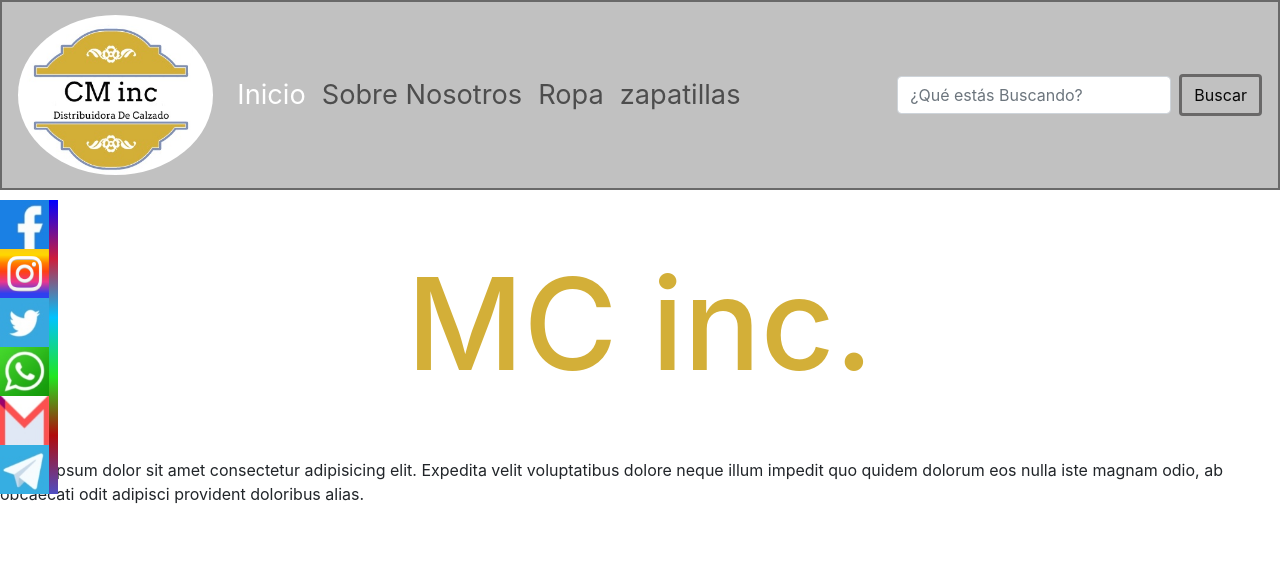
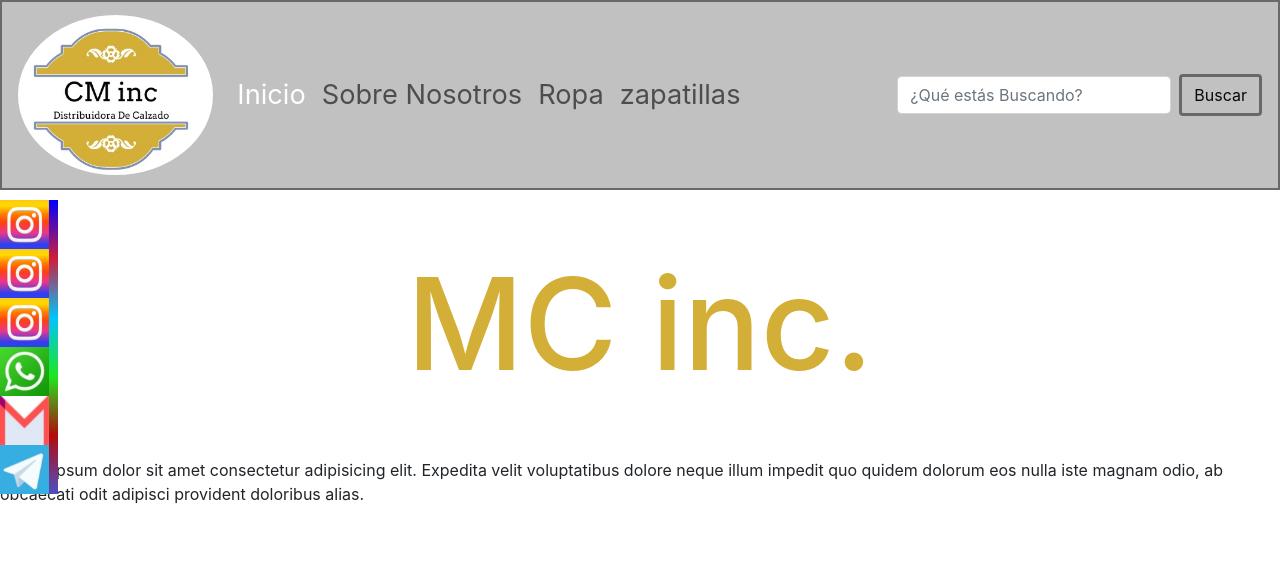
Before and after one commit to NahuelRisso/MC.inc, a website: page index.html in a window 1280 px wide. Shown: the top 564 px of the page. Drawn offline with nearby package versions, Linux system fonts and the light colour scheme.

Commit message:
combie logo de fb por ig

```diff
--- a/index.html
+++ b/index.html
@@ -70,9 +70,9 @@
           <section>
             <div>
               <ul>
-                <li><a href="https://www.facebook.com" target="_blank"><img src="assets/img/fb.jpg" alt="fb-ico"></a></li>
+                <li><a href="https://www.facebook.com" target="_blank"><img src="assets/img/ig.jpg" alt="fb-ico"></a></li>
                 <li><a href="https://www.instagram.com" target="_blank"><img src="assets/img/ig.jpg" alt="ig-ico"></a></li>
-                <li><a href="https://www.twitter.com" target="_blank"><img src="assets/img/tw.jpg" alt="tw-ico"></a></li>
+                <li><a href="https://www.twitter.com" target="_blank"><img src="assets/img/ig.jpg" alt="tw-ico"></a></li>
                 <li><a href="https://www.whatsapp.com" target="_blank"><img src="assets/img/wp.jpg" alt="wp-ico"></a></li>
                 <li><a href="https://www.gmail.com" target="_blank"><img src="assets/img/gm.jpg" alt="gm-ico"></a></li>
                 <li><a href="https://www.telegram.com" target="_blank"><img src="assets/img/tg.jpg" alt="tg-ico"></a></li>
```
